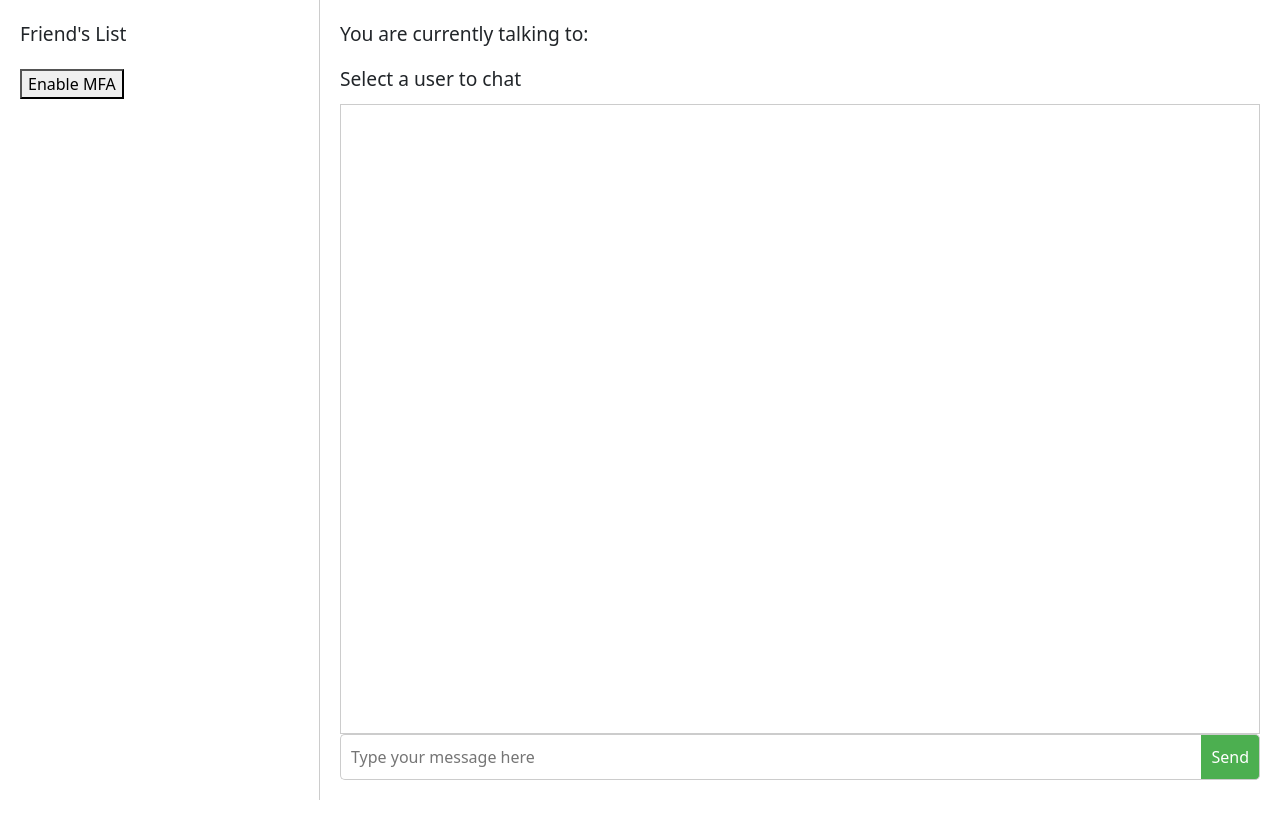
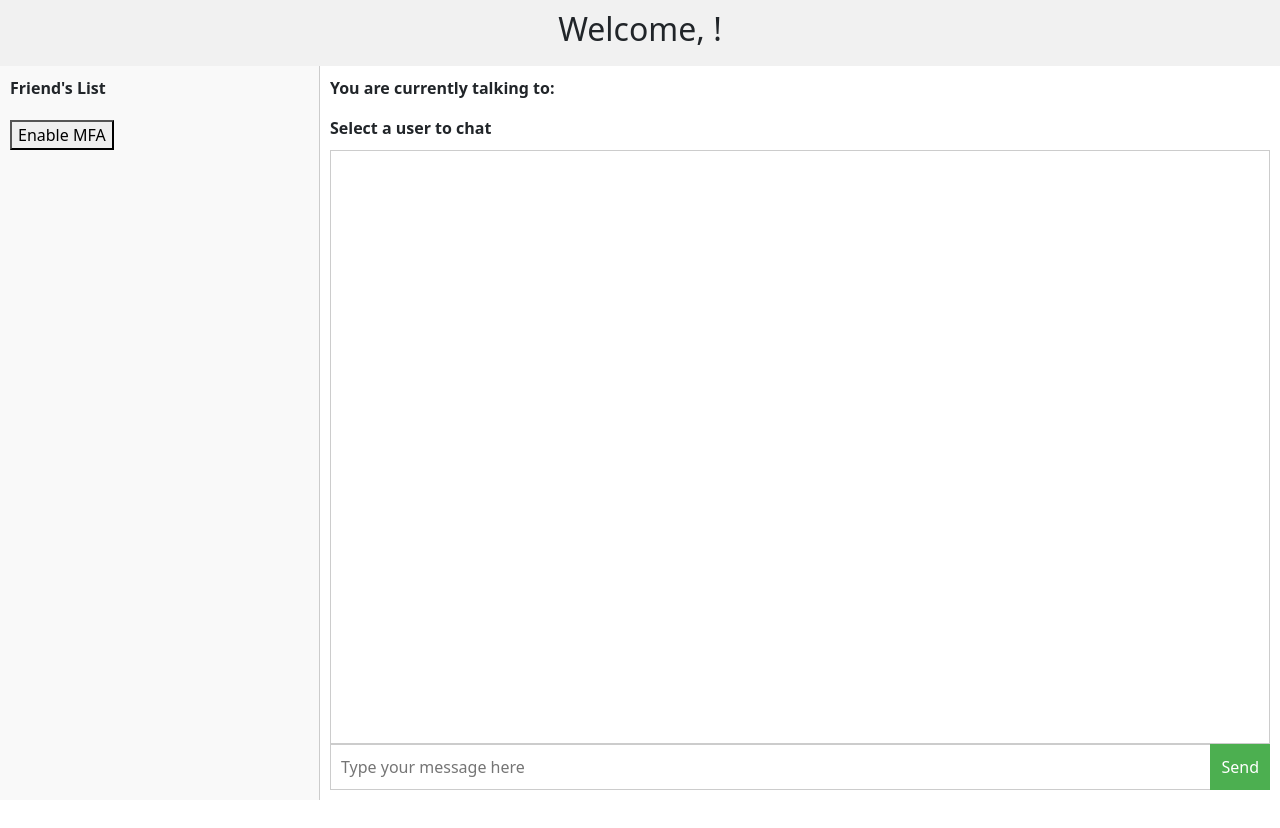
Before and after one commit to r9young/COSC2737-Ass3-React-App, a React (Create React App) app: page /chat in a window 1280 px wide. Shown: the top 828 px of the page. Built offline with nearby package versions, Linux system fonts and the light colour scheme.

Commit message:
conversation frame work is done

```diff
--- a/src/components/Chat/Chat.jsx
+++ b/src/components/Chat/Chat.jsx
@@ -10,26 +10,40 @@ const Chat = () => {
   const [messages, setMessages] = useState([]);
   const [newMessage, setNewMessage] = useState('');
   const [conversationId, setConversationId] = useState(null);
+  const [userDetails, setUserDetails] = useState({ _id: '', firstname: '', lastname: '' });
 
-  const userId = localStorage.getItem('userId');
+  const username = localStorage.getItem('username');
   const socketRef = useRef();
 
   useEffect(() => {
-    if (!userId) {
-      console.error('User ID is not set in localStorage');
+    if (!username) {
+      console.error('Username is not set in localStorage');
       return;
     }
+
+    const fetchUserDetails = async () => {
+      try {
+        const response = await axios.get(`http://13.54.65.192:4000/getUserByUsername/${username}`);
+        console.log('User details fetched:', response.data);
+        setUserDetails(response.data);
+      } catch (error) {
+        console.error('Error fetching user details:', error);
+      }
+    };
 
     const fetchUsers = async () => {
       try {
         const response = await axios.get('http://13.54.65.192:4000/getUser');
         console.log('Users fetched:', response.data);
-        setUsers(response.data);
+        // Filter out the current user from the list of users
+        const filteredUsers = response.data.filter(user => user.username !== username);
+        setUsers(filteredUsers);
       } catch (error) {
         console.error('Error fetching users:', error);
       }
     };
 
+    fetchUserDetails();
     fetchUsers();
 
     socketRef.current = io('http://13.54.65.192:4000');
@@ -45,10 +59,11 @@ const Chat = () => {
     return () => {
       socketRef.current.disconnect();
     };
-  }, [userId]);
+  }, [username]);
 
   const startConversation = async (user) => {
     console.log('User clicked:', user);
+    const userId = userDetails._id;
     if (!userId || !user._id) {
       console.error('User ID is null');
       return;
@@ -59,8 +74,7 @@ const Chat = () => {
       const response = await axios.post('http://13.54.65.192:4000/api/conversations', {
         participants: [userId, user._id]
       });
-      const newConversationId = response.data.conversationId; // Ensure we get the conversation ID
-      console.log('New conversation ID:', newConversationId); // Log the new conversation ID
+      const newConversationId = response.data.conversationId;
       setConversationId(newConversationId);
       fetchMessages(newConversationId);
       socketRef.current.emit('joinRoom', newConversationId);
@@ -88,10 +102,10 @@ const Chat = () => {
 
     try {
       await axios.post(`http://13.54.65.192:4000/api/conversations/${conversationId}/messages`, {
-        senderId: userId,
+        senderId: userDetails._id,
         text: newMessage
       });
-      socketRef.current.emit('sendMessage', { conversationId, senderId: userId, text: newMessage });
+      socketRef.current.emit('sendMessage', { conversationId, senderId: userDetails._id, text: newMessage });
       setNewMessage('');
     } catch (error) {
       console.error('Error sending message:', error);
@@ -100,6 +114,10 @@ const Chat = () => {
 
   return (
     <div className="chat-container">
+      <div className="chat-header">
+        <h2>Welcome, {userDetails.firstname} {userDetails.lastname}!</h2>
+      </div>
+      <div className="main-content">
         <div className="user-list">
           <p className="list-title">Friend's List</p>
           {users.map((user) => (
@@ -126,8 +144,8 @@ const Chat = () => {
           </div>
           <div className="conversation-content">
             {messages.map((msg, index) => (
-            <div key={index} className={msg.senderId === userId ? 'my-message' : 'their-message'}>
-              <div>{msg.senderId === userId ? 'You' : selectedUser ? selectedUser.firstname : 'Unknown'}</div>
+              <div key={index} className={msg.senderId === userDetails._id ? 'my-message' : 'their-message'}>
+                <div>{msg.senderId === userDetails._id ? 'You' : selectedUser ? selectedUser.firstname : 'Unknown'}</div>
                 <p>{msg.text}</p>
               </div>
             ))}
@@ -143,6 +161,7 @@ const Chat = () => {
           </div>
         </div>
       </div>
+    </div>
   );
 };
 
--- a/src/components/Chat/style.css
+++ b/src/components/Chat/style.css
@@ -1,27 +1,44 @@
 .chat-container {
   display: flex;
+  flex-direction: column;
   height: 100vh;
+}
+
+.chat-header {
+  padding: 10px;
+  background-color: #f1f1f1;
+  text-align: center;
+  width: 100%;
+  box-sizing: border-box;
+}
+
+.main-content {
+  display: flex;
+  flex: 1;
+  height: calc(100% - 60px); /* Adjust this value to match the height of your chat-header */
 }
 
 .user-list {
   width: 25%;
+  padding: 10px;
+  background-color: #f9f9f9;
   border-right: 1px solid #ccc;
-  padding: 20px;
+  box-sizing: border-box;
+  overflow-y: auto;
 }
 
 .list-title {
-  font-size: 1.2em;
+  font-weight: bold;
   margin-bottom: 10px;
 }
 
 .user-item {
+  padding: 5px;
   cursor: pointer;
-  padding: 10px;
-  border-bottom: 1px solid #eee;
 }
 
 .user-item:hover {
-  background-color: #f1f1f1;
+  background-color: #ddd;
 }
 
 .mfa-button {
@@ -29,37 +46,23 @@
 }
 
 .conversation-window {
-  width: 75%;
+  flex: 1;
   display: flex;
   flex-direction: column;
-  padding: 20px;
+  padding: 10px;
+  box-sizing: border-box;
 }
 
 .conversation-header {
-  font-size: 1.2em;
+  font-weight: bold;
   margin-bottom: 10px;
 }
 
 .conversation-content {
-  flex-grow: 1;
+  flex: 1;
+  overflow-y: auto;
+  padding: 10px;
   border: 1px solid #ccc;
-  padding: 10px;
-  overflow-y: auto;
-}
-
-.my-message, .their-message {
-  padding: 10px;
-  border-radius: 5px;
-  margin-bottom: 10px;
-}
-
-.my-message {
-  background-color: #e1ffc7;
-  align-self: flex-end;
-}
-
-.their-message {
-  background-color: #f1f1f1;
 }
 
 .conversation-input {
@@ -67,23 +70,28 @@
 }
 
 .conversation-input input {
-  flex-grow: 1;
+  flex: 1;
   padding: 10px;
   border: 1px solid #ccc;
   border-right: none;
-  border-radius: 5px 0 0 5px;
 }
 
 .conversation-input button {
   padding: 10px;
-  border: 1px solid #ccc;
-  border-left: none;
-  background-color: #4caf50;
+  background-color: #4CAF50;
   color: white;
-  border-radius: 0 5px 5px 0;
+  border: 1px solid #4CAF50;
   cursor: pointer;
 }
 
 .conversation-input button:hover {
   background-color: #45a049;
 }
+
+.my-message {
+  text-align: right;
+}
+
+.their-message {
+  text-align: left;
+}
```
Lines whose indentation alone changed are shown as unchanged.
